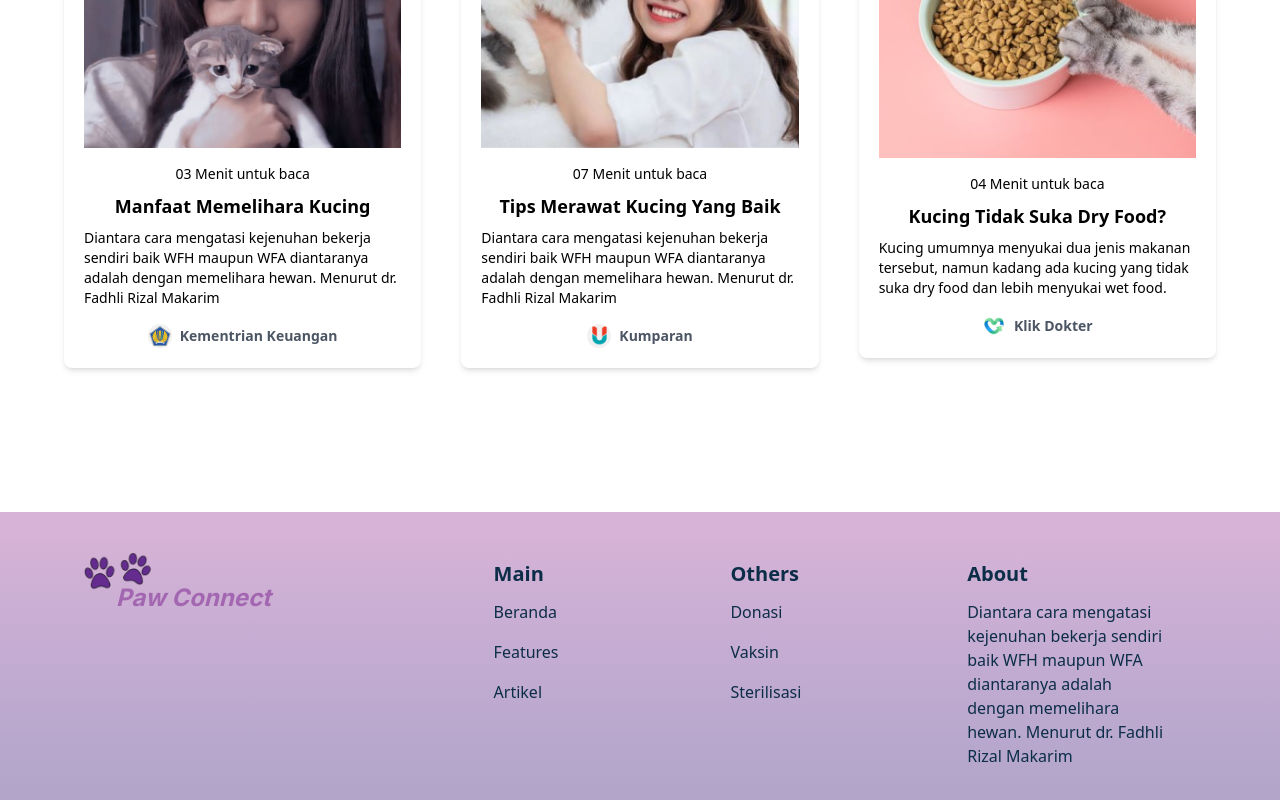
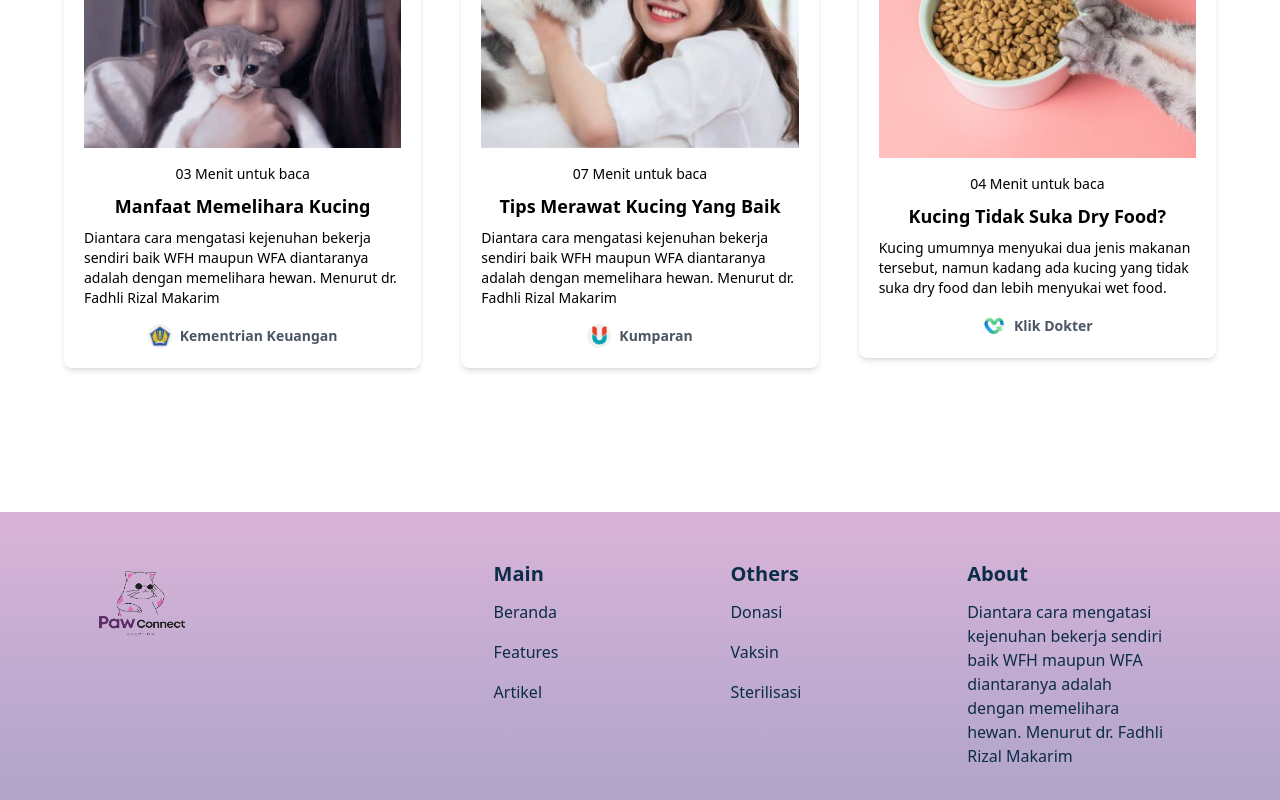
Before and after one commit to SiSka28Aulia/Rarasati-FrontEnd, a React (Vite) app in the folder Paws-Connect/: page / in a window 1280 px wide. Shown: the part 2240-3040 px from the top of the page. Built offline with nearby package versions, Linux system fonts and the light colour scheme; some icons are missing; a web font is replaced by a local one.

Commit message:
style : update footer

```diff
--- a/Paws-Connect/src/Components/Footer.jsx
+++ b/Paws-Connect/src/Components/Footer.jsx
@@ -1,6 +1,6 @@
 import React from "react";
 
-import { logo1, logo2 } from "../assets";
+import { logorm } from "../assets";
 import { footerLinks } from "../constants";
 
 const Footer = () => {
@@ -9,11 +9,7 @@ const Footer = () => {
       <div className="max-w-[1240px] mx-auto grid grid-cols-2 md:grid-cols-5 gap-2 px-8 py-8">
         <div className="col-span-2 pt-8 md:pt-2 ml-6 relative bottom-6">
           <div className="flex items-center mr-6 ">
-            <img src={logo2} alt="logo" className="w-12 h-11 relative top-5" />
-            <img src={logo1} alt="logo" className="w-14 h-13 relative top-4 right-4" />
-          </div>
-          <div className="text-primary text-2xl font-bold italic font-Inter leading-[40px] ml-10 mb-4">
-            Paw Connect
+            <img src={logorm} alt="logo" className="w-32 h-28 relative top-5" />
           </div>
         </div>
         {footerLinks.slice(0, 3).map((link) => (
--- a/Paws-Connect/src/Pages/Komunitas.jsx
+++ b/Paws-Connect/src/Pages/Komunitas.jsx
@@ -2,6 +2,7 @@ import { useState } from "react";
 import { send } from "../assets";
 import NavHeader from "../Components/NavHeader";
 import Comment from "../Components/Comment";
+import Footer from "../Components/Footer";
 
 const Komunitas = () => {
   const [comments, setComments] = useState([
@@ -120,6 +121,7 @@ const Komunitas = () => {
           </div>
         </div>
       </div>
+      <Footer />
     </>
   );
 };
```
